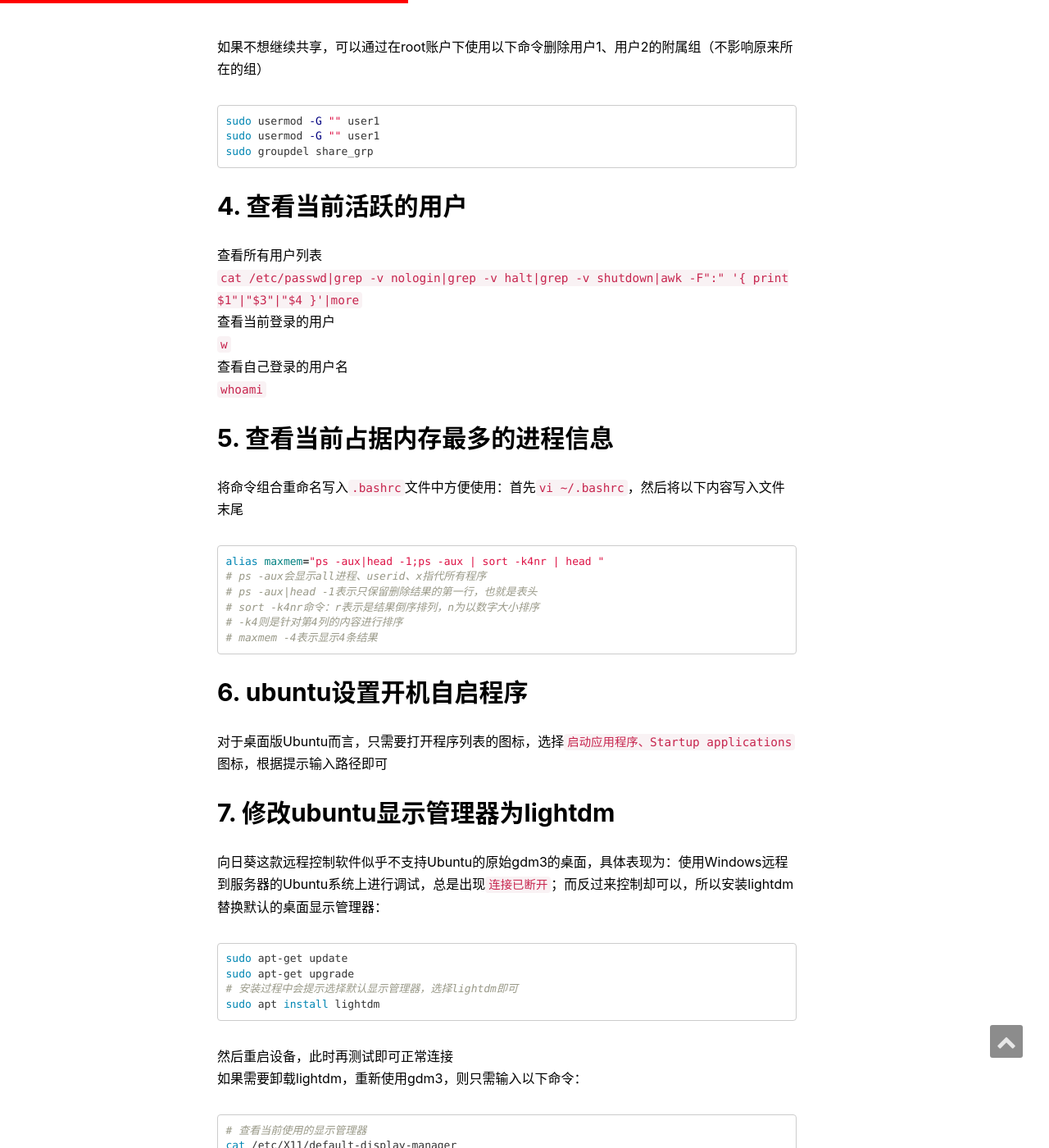
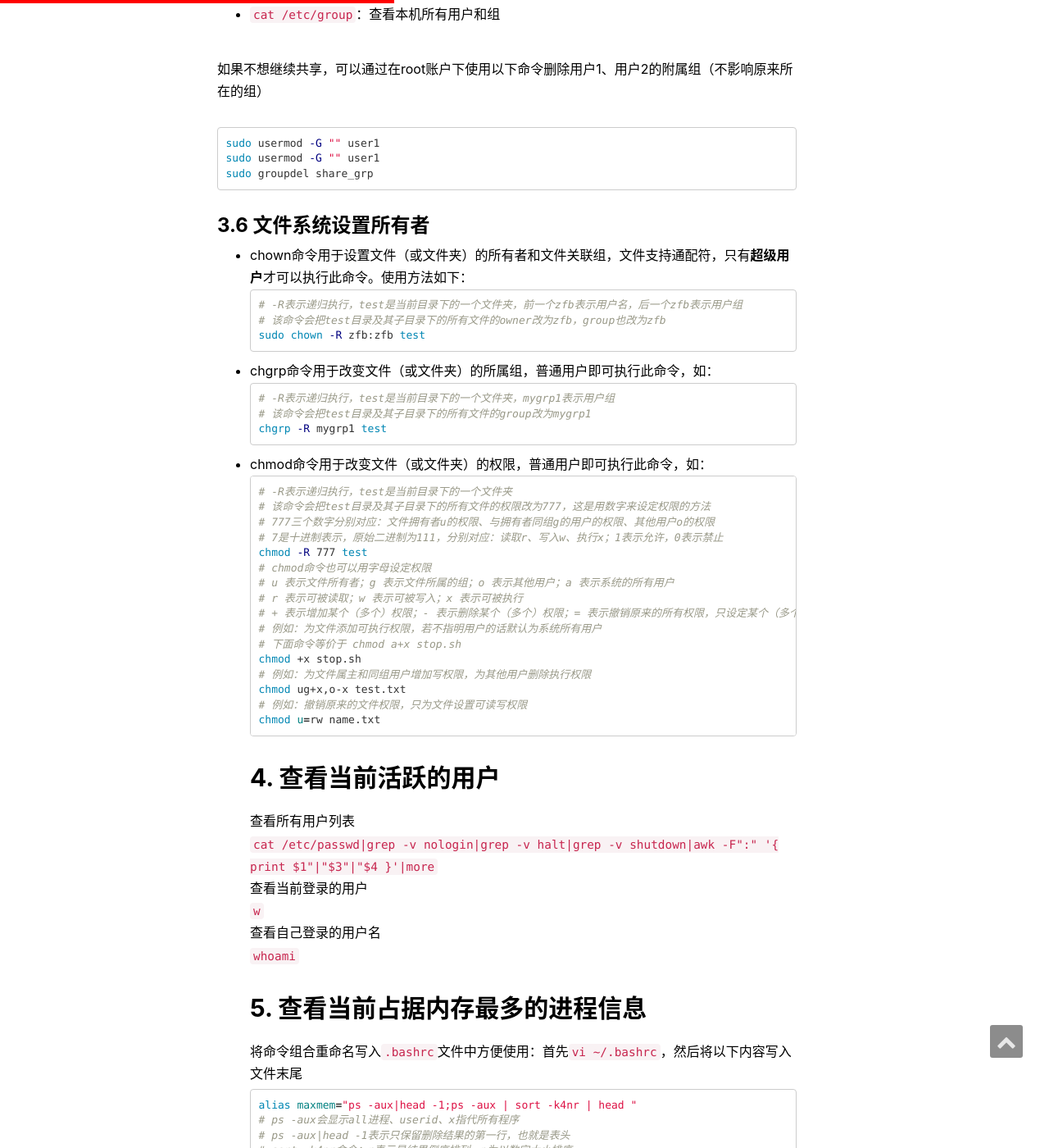
Before and after one commit to zfb132/zfb132.github.com, a Jekyll site: the page built from _posts/2020-07-05-ubuntu_commands.md, in a window 1280 px wide and 1400 px high, scrolled down 6786 px. Shown: the whole window at 82% size. Built offline with Jekyll 4.4.1, drawn with Linux system fonts in a browser that asks for light colours; nearby versions of some CDN libraries; comment, search, counter and statistics services are not loaded.

Commit message:
添加chown、chgrp、chmod使用方法

````diff
--- a/_posts/2020-07-05-ubuntu_commands.md
+++ b/_posts/2020-07-05-ubuntu_commands.md
@@ -188,6 +188,38 @@ username ALL=(ALL) ALL
 sudo usermod -G "" user1
 sudo usermod -G "" user1
 sudo groupdel share_grp
+```
+### 3.6 文件系统设置所有者
+* chown命令用于设置文件（或文件夹）的所有者和文件关联组，文件支持通配符，只有**超级用户**才可以执行此命令。使用方法如下：
+```bash
+# -R表示递归执行，test是当前目录下的一个文件夹，前一个zfb表示用户名，后一个zfb表示用户组
+# 该命令会把test目录及其子目录下的所有文件的owner改为zfb，group也改为zfb
+sudo chown -R zfb:zfb test
+```
+* chgrp命令用于改变文件（或文件夹）的所属组，普通用户即可执行此命令，如：
+```bash
+# -R表示递归执行，test是当前目录下的一个文件夹，mygrp1表示用户组
+# 该命令会把test目录及其子目录下的所有文件的group改为mygrp1
+chgrp -R mygrp1 test
+```
+* chmod命令用于改变文件（或文件夹）的权限，普通用户即可执行此命令，如：
+```bash
+# -R表示递归执行，test是当前目录下的一个文件夹
+# 该命令会把test目录及其子目录下的所有文件的权限改为777，这是用数字来设定权限的方法
+# 777三个数字分别对应：文件拥有者u的权限、与拥有者同组g的用户的权限、其他用户o的权限
+# 7是十进制表示，原始二进制为111，分别对应：读取r、写入w、执行x；1表示允许，0表示禁止
+chmod -R 777 test
+# chmod命令也可以用字母设定权限
+# u 表示文件所有者；g 表示文件所属的组；o 表示其他用户；a 表示系统的所有用户
+# r 表示可被读取；w 表示可被写入；x 表示可被执行
+# + 表示增加某个（多个）权限；- 表示删除某个（多个）权限；= 表示撤销原来的所有权限，只设定某个（多个）权限
+# 例如：为文件添加可执行权限，若不指明用户的话默认为系统所有用户
+# 下面命令等价于 chmod a+x stop.sh
+chmod +x stop.sh
+# 例如：为文件属主和同组用户增加写权限，为其他用户删除执行权限
+chmod ug+x,o-x test.txt
+# 例如：撤销原来的文件权限，只为文件设置可读写权限
+chmod u=rw name.txt
 ```
 ## 4. 查看当前活跃的用户
 查看所有用户列表
````
